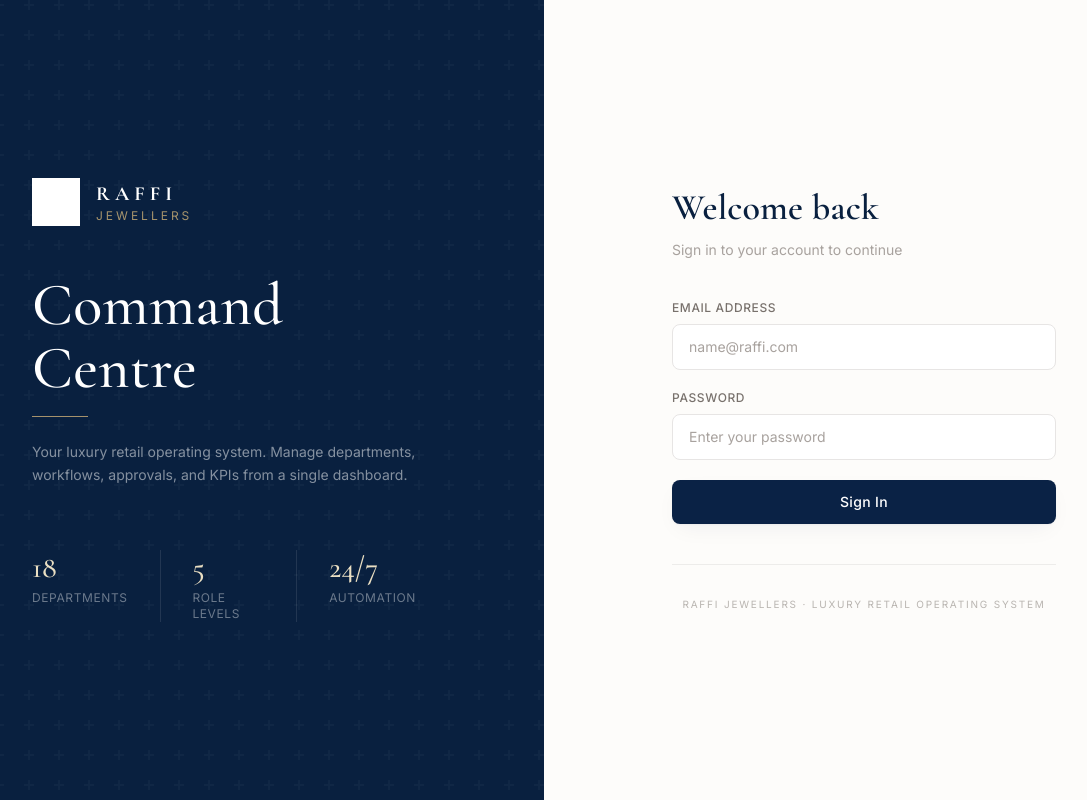
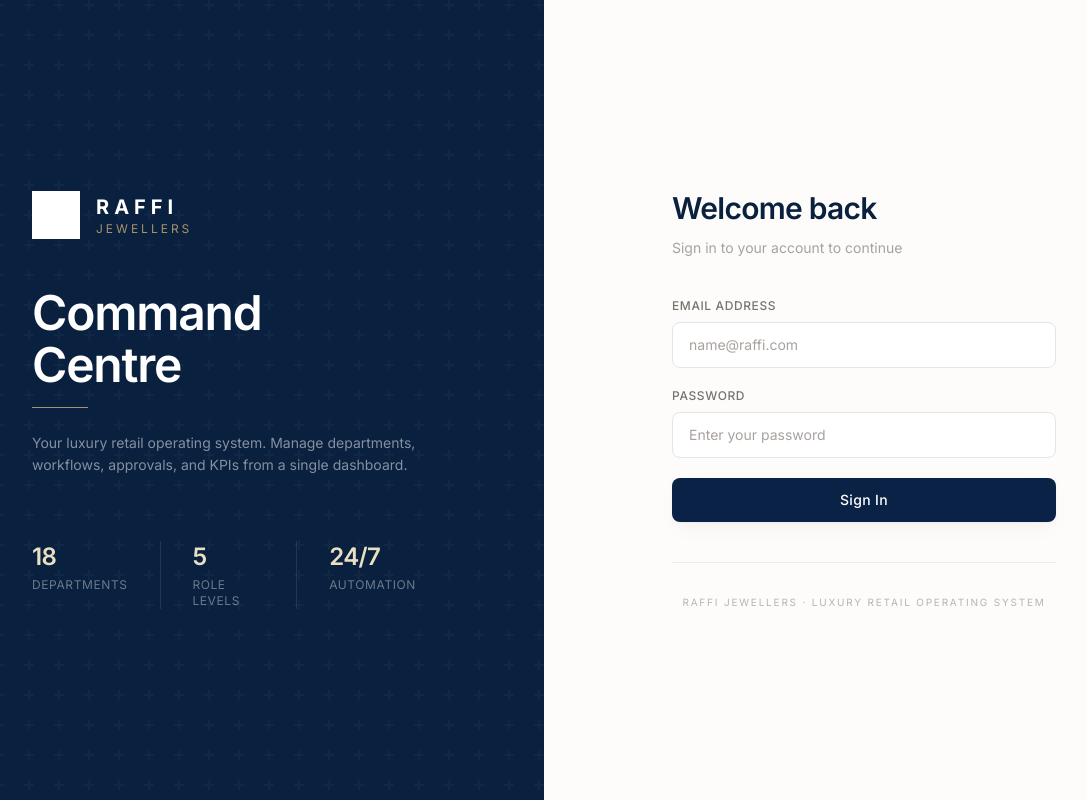
Before and after one commit to raffiandcomarketing/command, a Next.js app: page /login in a window 1280 px wide. Shown: the whole page, without its empty margins (96-1183 px from the left). Built offline with nearby package versions, Linux system fonts and the light colour scheme; grey boxes are pictures that could not be loaded.

Commit message:
style(ui): switch display type to sans-serif
Replace Cormorant Garamond serif headings with Inter at tight tracking
(-0.02em, semibold) across headings, login, and the sidebar wordmark.
Ivory/gold/navy design language unchanged. Removes the serif font
dependency.

```diff
--- a/package.json
+++ b/package.json
@@ -19,7 +19,6 @@
     "start:prod": "node scripts/start.js"
   },
   "dependencies": {
-    "@fontsource/cormorant-garamond": "^5.2.11",
     "@fontsource/inter": "^5.2.8",
     "@next-auth/prisma-adapter": "^1.0.7",
     "@prisma/adapter-pg": "^5.22.0",
--- a/src/app/(auth)/login/page.tsx
+++ b/src/app/(auth)/login/page.tsx
@@ -59,7 +59,7 @@ export default function LoginPage() {
               <p className="text-gold-400/80 text-xs tracking-[0.25em] uppercase">Jewellers</p>
             </div>
           </div>
-          <h2 className="font-serif text-white text-6xl font-medium leading-[1.05] mb-4">
+          <h2 className="text-white text-5xl font-semibold tracking-tight leading-[1.08] mb-4">
             Command<br />Centre
           </h2>
           <div className="h-px w-14 bg-gold-400/80 mb-6" />
@@ -68,17 +68,17 @@ export default function LoginPage() {
           </p>
           <div className="mt-16 flex gap-8">
             <div>
-              <p className="font-serif text-gold-200 text-3xl">18</p>
+              <p className="text-gold-200 text-2xl font-semibold tracking-tight">18</p>
               <p className="text-white/40 text-xs uppercase tracking-wider mt-1">Departments</p>
             </div>
             <div className="w-px bg-white/10" />
             <div>
-              <p className="font-serif text-gold-200 text-3xl">5</p>
+              <p className="text-gold-200 text-2xl font-semibold tracking-tight">5</p>
               <p className="text-white/40 text-xs uppercase tracking-wider mt-1">Role levels</p>
             </div>
             <div className="w-px bg-white/10" />
             <div>
-              <p className="font-serif text-gold-200 text-3xl">24/7</p>
+              <p className="text-gold-200 text-2xl font-semibold tracking-tight">24/7</p>
               <p className="text-white/40 text-xs uppercase tracking-wider mt-1">Automation</p>
             </div>
           </div>
@@ -94,7 +94,7 @@ export default function LoginPage() {
           </div>
 
           <div className="mb-10">
-            <h2 className="font-serif text-[#09203F] text-4xl font-semibold">Welcome back</h2>
+            <h2 className="text-[#09203F] text-3xl font-semibold tracking-tight">Welcome back</h2>
             <p className="text-stone-400 text-sm mt-3">Sign in to your account to continue</p>
           </div>
 
--- a/src/app/layout.tsx
+++ b/src/app/layout.tsx
@@ -5,10 +5,6 @@ import '@fontsource/inter/400.css';
 import '@fontsource/inter/500.css';
 import '@fontsource/inter/600.css';
 import '@fontsource/inter/700.css';
-// Display serif for headings - the boutique voice
-import '@fontsource/cormorant-garamond/500.css';
-import '@fontsource/cormorant-garamond/600.css';
-import '@fontsource/cormorant-garamond/700.css';
 import '../styles/globals.css';
 
 export const metadata: Metadata = {
--- a/src/components/layout/sidebar.tsx
+++ b/src/components/layout/sidebar.tsx
@@ -182,7 +182,7 @@ export default function Sidebar({ isCollapsed = false, onToggle }: SidebarProps)
               <img src="https://www.raffi-jewellers.ca/assets/img/footer/Raffi_Logo_Footer.b617a5c0.svg" alt="Raffi Jewellers" className="w-full h-full object-contain brightness-0 invert opacity-95" />
             </div>
             <div className="min-w-0">
-              <p className="font-serif text-lg font-semibold text-white leading-none tracking-[0.14em]">RAFFI</p>
+              <p className="text-sm font-bold text-white leading-none tracking-[0.28em]">RAFFI</p>
               <p className="text-[10px] font-semibold text-gold-400/90 uppercase tracking-luxe whitespace-nowrap mt-1">
                 Command Centre
               </p>
--- a/src/styles/globals.css
+++ b/src/styles/globals.css
@@ -53,13 +53,12 @@
     font-feature-settings: 'cv02', 'cv03', 'cv04';
   }
 
-  /* Display serif for the two top heading levels - the boutique voice.
-     Component-level classNames can still override per case. */
+  /* Refined sans display for headings - tight tracking, medium weight. */
   h1,
   h2 {
-    font-family: 'Cormorant Garamond', Georgia, serif;
+    font-family: 'Inter', -apple-system, BlinkMacSystemFont, 'Segoe UI', sans-serif;
     font-weight: 600;
-    letter-spacing: 0.005em;
+    letter-spacing: -0.02em;
   }
 
   /* Selection Styling */
--- a/tailwind.config.ts
+++ b/tailwind.config.ts
@@ -59,8 +59,8 @@ const config: Config = {
       fontFamily: {
         inter: ['Inter', 'ui-sans-serif', 'system-ui', 'sans-serif'],
         sans: ['Inter', 'ui-sans-serif', 'system-ui', 'sans-serif'],
-        serif: ['"Cormorant Garamond"', 'Georgia', 'serif'],
-        display: ['"Cormorant Garamond"', 'Georgia', 'serif'],
+        serif: ['Inter', 'ui-sans-serif', 'system-ui', 'sans-serif'],
+        display: ['Inter', 'ui-sans-serif', 'system-ui', 'sans-serif'],
       },
       spacing: {
         '128': '32rem',
```
